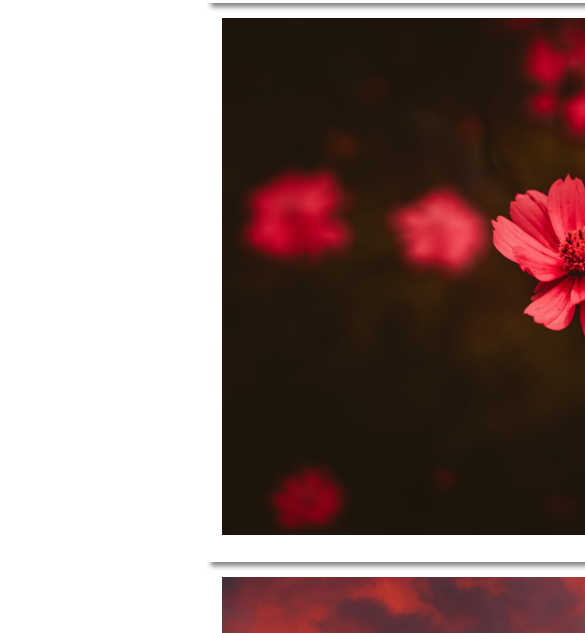
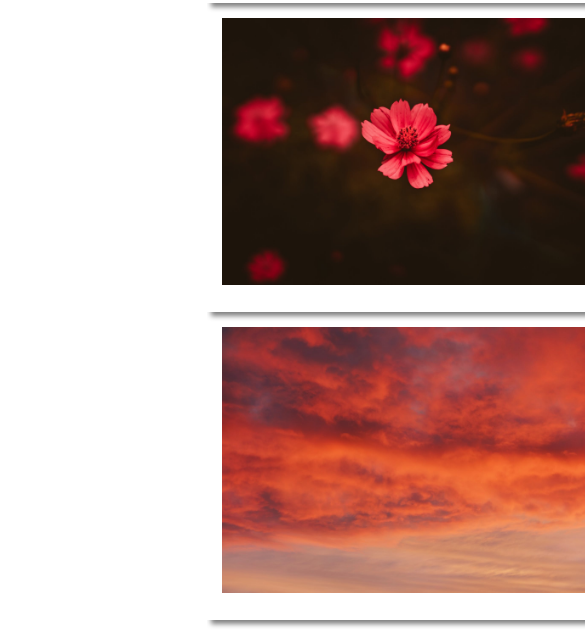
Before and after one commit to natalie-ori/photo-gallery, a plain HTML site: page index.html in a window 390 px wide. Shown: the part 186-819 px from the top of the page, 585 px wide, since content can reach past the window. Drawn offline with Linux system fonts and the light colour scheme; a web font is replaced by a local one.

Commit message:
Update styles.css

```diff
--- a/styles.css
+++ b/styles.css
@@ -61,7 +61,7 @@ article{
 }
 img {
   height: auto;
-  width: 775px;
+  width: 400px;
   box-shadow: 10px 10px 5px grey;
   padding: 15px;
 }
```
